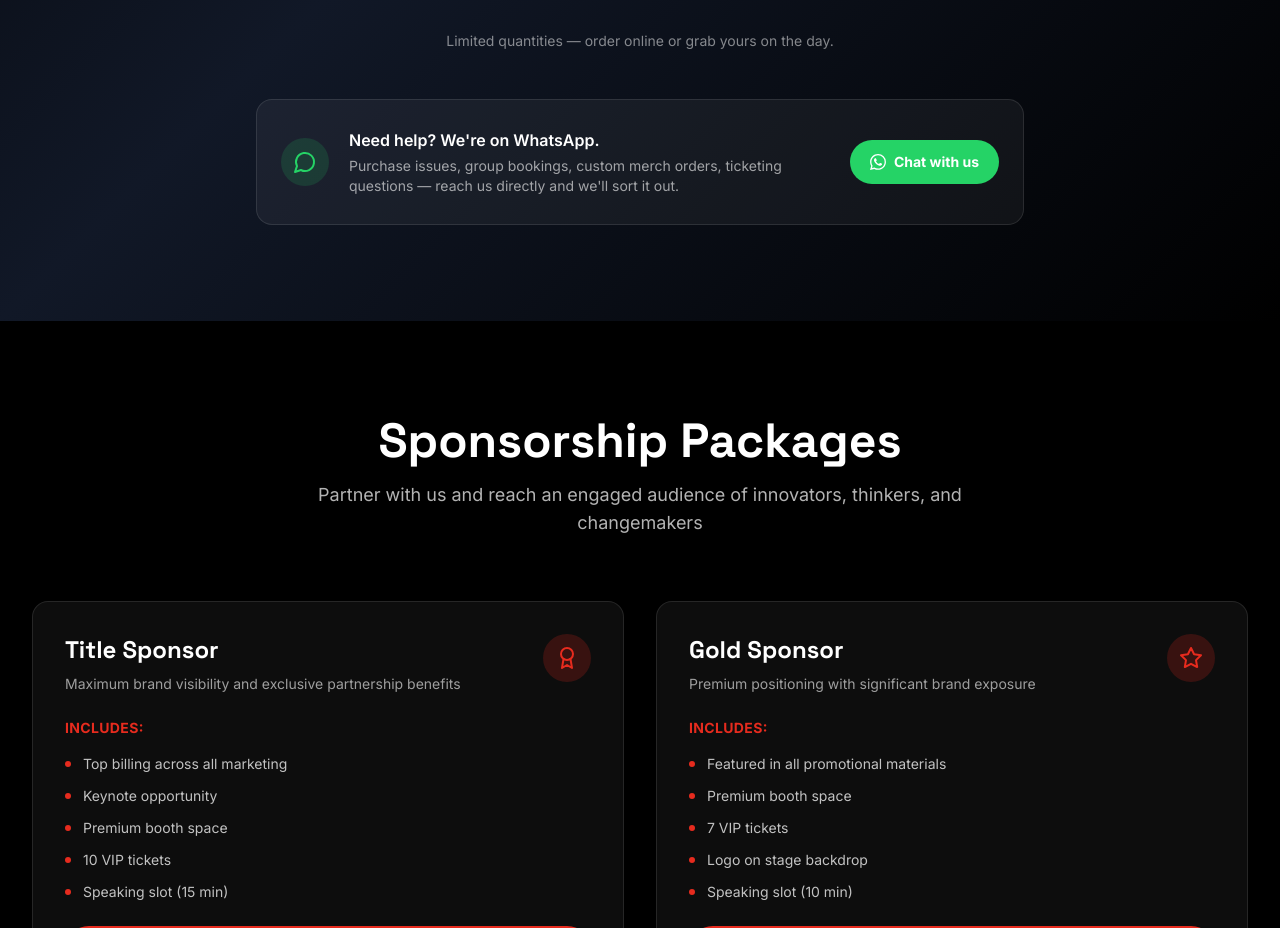
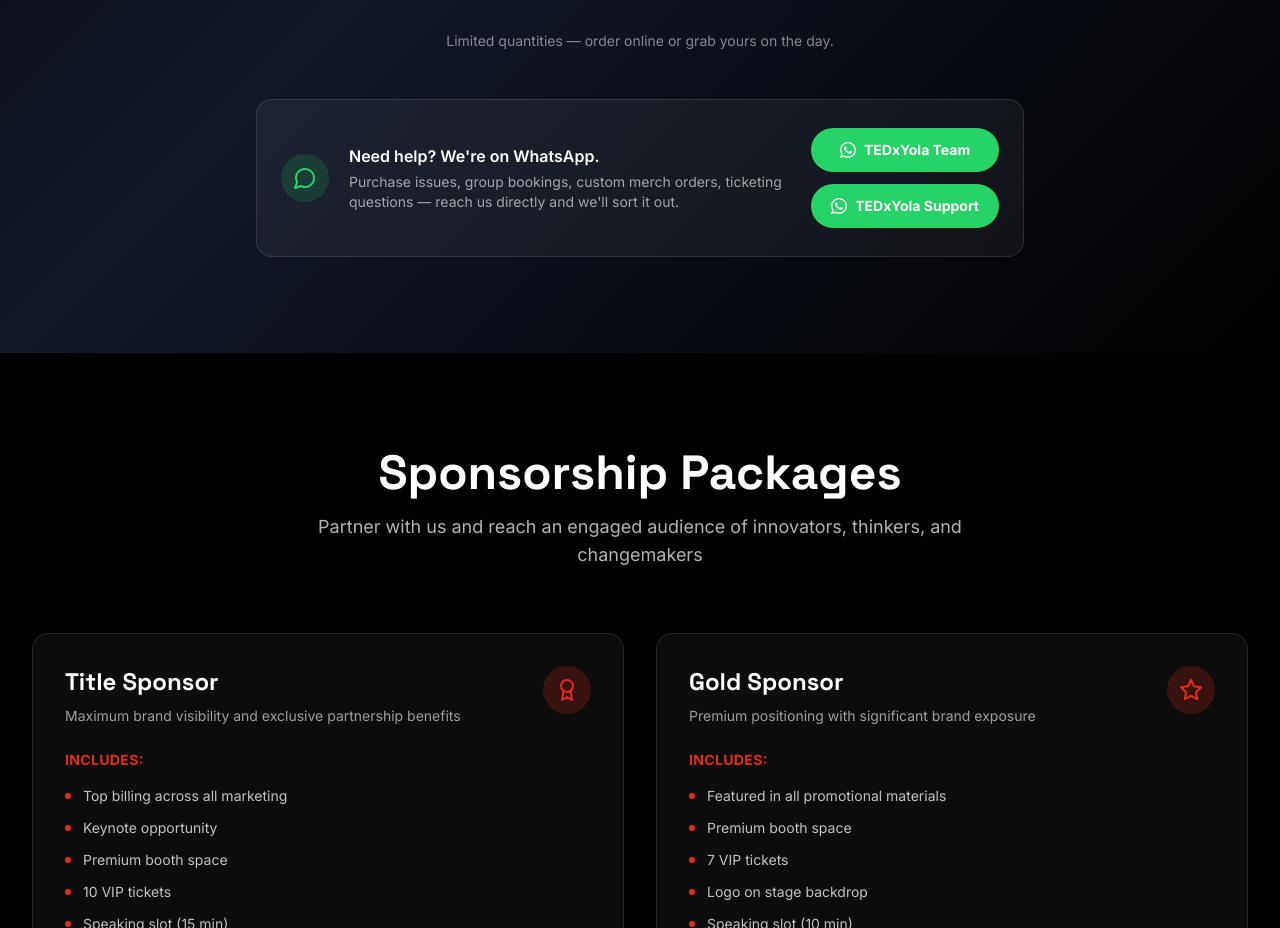
Before and after one commit to danielishakutv/tedxyola-website, a React (Vite) app: page /tickets in a window 1280 px wide. Shown: the part 2647-3575 px from the top of the page. Built offline with nearby package versions, Linux system fonts and the light colour scheme.

Commit message:
Show both WhatsApp contacts in tickets page support strip

```diff
--- a/src/pages/TicketsPage.tsx
+++ b/src/pages/TicketsPage.tsx
@@ -380,18 +380,24 @@
               Purchase issues, group bookings, custom merch orders, ticketing questions — reach us directly and we'll sort it out.
             </p>
           </div>
-          <div className="flex flex-col sm:flex-row gap-3 flex-shrink-0">
+          <div className="flex flex-col gap-3 flex-shrink-0 w-full sm:w-auto">
+            {[
+              { label: 'TEDxYola Team', number: '2348140604326' },
+              { label: 'TEDxYola Support', number: '2348032731983' },
+            ].map((c) => (
               <a
-              href="https://wa.me/2348140604326?text=Hello%20TEDxYola!%20I%20have%20a%20ticketing%20enquiry."
+                key={c.number}
+                href={`https://wa.me/${c.number}?text=Hello%20TEDxYola!%20I%20have%20a%20ticketing%20enquiry.`}
                 target="_blank"
                 rel="noopener noreferrer"
                 className="inline-flex items-center justify-center gap-2 px-5 py-3 bg-[#25D366] hover:bg-[#1ebe5d] text-white font-bold rounded-full transition-all hover:scale-105 active:scale-95 text-sm whitespace-nowrap"
               >
-              <svg viewBox="0 0 24 24" fill="currentColor" className="w-4 h-4" aria-hidden>
+                <svg viewBox="0 0 24 24" fill="currentColor" className="w-4 h-4 flex-shrink-0" aria-hidden>
                   <path d="M.057 24l1.687-6.163a11.867 11.867 0 01-1.587-5.946C.16 5.335 5.495 0 12.05 0a11.817 11.817 0 018.413 3.488 11.824 11.824 0 013.48 8.414c-.003 6.557-5.338 11.892-11.893 11.892a11.9 11.9 0 01-5.688-1.448L.057 24zm6.597-3.807c1.676.995 3.276 1.591 5.392 1.592 5.448 0 9.886-4.434 9.889-9.885.002-5.462-4.415-9.89-9.881-9.892-5.452 0-9.887 4.434-9.889 9.884-.001 2.225.651 3.891 1.746 5.634l-.999 3.648 3.742-.981zm11.387-5.464c-.074-.124-.272-.198-.57-.347-.297-.149-1.758-.868-2.031-.967-.272-.099-.47-.149-.669.149-.198.297-.768.967-.941 1.165-.173.198-.347.223-.644.074-.297-.149-1.255-.462-2.39-1.475-.883-.788-1.48-1.761-1.653-2.059-.173-.297-.018-.458.13-.606.134-.133.297-.347.446-.521.151-.172.2-.296.3-.495.099-.198.05-.372-.025-.521-.075-.148-.669-1.611-.916-2.206-.242-.579-.487-.501-.669-.51l-.57-.01c-.198 0-.52.074-.792.372s-1.04 1.016-1.04 2.479 1.065 2.876 1.213 3.074c.149.198 2.095 3.2 5.076 4.487.709.306 1.263.489 1.694.626.712.226 1.36.194 1.872.118.571-.085 1.758-.719 2.006-1.413.247-.694.247-1.289.173-1.413z" />
                 </svg>
-              Chat with us
+                {c.label}
               </a>
+            ))}
           </div>
         </motion.div>
       </Section>
```
Lines whose indentation alone changed are shown as unchanged.
